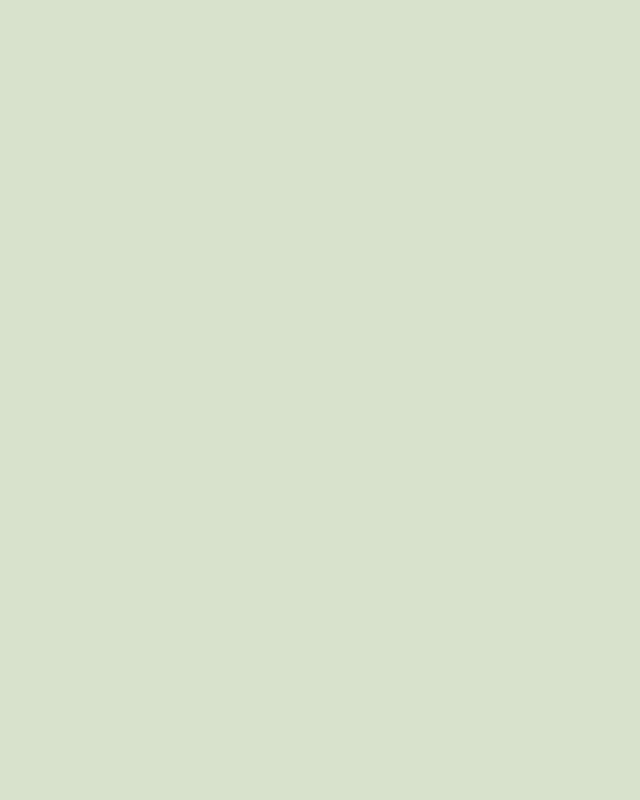
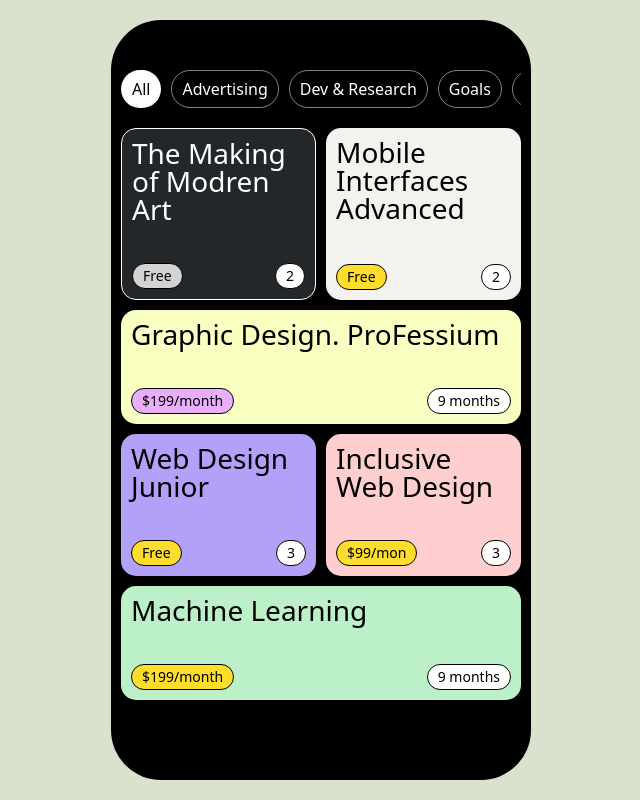
Before and after one commit to SeungMin-Baek98/CssStudy8, a website built with Vite: page index.html in a window 1280 px wide. Shown: the whole page, without its empty margins (319-959 px from the left). Built offline with nearby package versions, Linux system fonts and the light colour scheme.

Commit message:
실수로 잘못commit 해버림.

```diff
--- a/index.html
+++ b/index.html
@@ -6,5 +6,57 @@
     <title>Css Layout Masterclas</title>
     <link rel="stylesheet" href="/styles/style.scss" />
   </head>
-  <body></body>
+  <body>
+    <div class="phone">
+      <header class="header">
+        <ul class="header__list">
+          <li class="header__list-item header__list-item--inverted">All</li>
+          <li class="header__list-item">Advertising</li>
+          <li class="header__list-item">Dev & Research</li>
+          <li class="header__list-item">Goals</li>
+          <li class="header__list-item">IOS Development</li>
+        </ul>
+      </header>
+      <div class="cards">
+        <div class="cards__card">
+          <h2 class="card__title">The Making of Modren Art</h2>
+          <div class="card__footer">
+            <span class="price">Free</span><span class="length">2</span>
+          </div>
+        </div>
+        <div class="cards__card">
+          <h2 class="card__title">Mobile Interfaces Advanced</h2>
+          <div class="card__footer">
+            <span class="price">Free</span><span class="length">2</span>
+          </div>
+        </div>
+        <div class="cards__card">
+          <h2 class="card__title">Graphic Design. ProFessium</h2>
+          <div class="card__footer">
+            <span class="price">$199/month</span
+            ><span class="length">9 months</span>
+          </div>
+        </div>
+        <div class="cards__card">
+          <h2 class="card__title">Web Design Junior</h2>
+          <div class="card__footer">
+            <span class="price">Free</span><span class="length">3</span>
+          </div>
+        </div>
+        <div class="cards__card">
+          <h2 class="card__title">Inclusive Web Design</h2>
+          <div class="card__footer">
+            <span class="price">$99/mon</span><span class="length">3</span>
+          </div>
+        </div>
+        <div class="cards__card">
+          <h2 class="card__title">Machine Learning</h2>
+          <div class="card__footer">
+            <span class="price">$199/month</span
+            ><span class="length">9 months</span>
+          </div>
+        </div>
+      </div>
+    </div>
+  </body>
 </html>
--- a/styles/style.scss
+++ b/styles/style.scss
@@ -6,3 +6,96 @@ body {
   align-items: center;
   height: 100vh;
 }
+.phone {
+  background-color: black;
+  border-radius: 50px;
+  height: 95vh;
+  width: 420px;
+  margin: 0 auto;
+  padding: 50px 10px;
+  box-sizing: border-box;
+}
+.header {
+  overflow-x: scroll;
+  .header__list {
+    color: white;
+    display: flex;
+    gap: 10px;
+    width: max-content;
+    .header__list-item {
+      border: 1px solid rgba($color: #fff, $alpha: 0.5);
+      padding: 10px;
+      border-radius: 20px;
+    }
+    .header__list-item--inverted {
+      background-color: white;
+      color: black;
+    }
+  }
+}
+.cards {
+  display: grid;
+  grid-template-columns: repeat(2, 1fr);
+  gap: 10px;
+  margin: 20px 0px;
+  .cards__card {
+    background-color: white;
+    padding: 10px 10px;
+    border-radius: 15px;
+    display: flex;
+    flex-direction: column;
+    gap: 40px;
+    justify-content: space-between;
+    .card__title {
+      font-size: 28px;
+    }
+    .card__footer {
+      font-size: 14px;
+      display: flex;
+      justify-content: space-between;
+      align-items: center;
+      span {
+        border: 1px solid black;
+        border-radius: 20px;
+        padding: 5px 10px;
+      }
+      .price {
+        background-color: #fedd2d;
+      }
+      .length {
+        background-color: white;
+      }
+    }
+    &:first-child {
+      border: 1px solid white;
+      background-color: #23272a;
+      .price {
+        background-color: lightgray;
+      }
+      .card__title {
+        color: white;
+      }
+    }
+    &:nth-child(2) {
+      background-color: #f4f2ee;
+    }
+    &:nth-child(3) {
+      background-color: #f9ffc0;
+      .price {
+        background-color: #e9aefc;
+      }
+    }
+    &:nth-child(4) {
+      background-color: #b3a1f9;
+    }
+    &:nth-child(5) {
+      background-color: #fecfce;
+    }
+    &:nth-child(6) {
+      background-color: #bbf0c8;
+    }
+    &:nth-child(3n) {
+      grid-column: span 2;
+    }
+  }
+}
```
Also changed, not shown: images/01.png (added), images/02.png (deleted).
